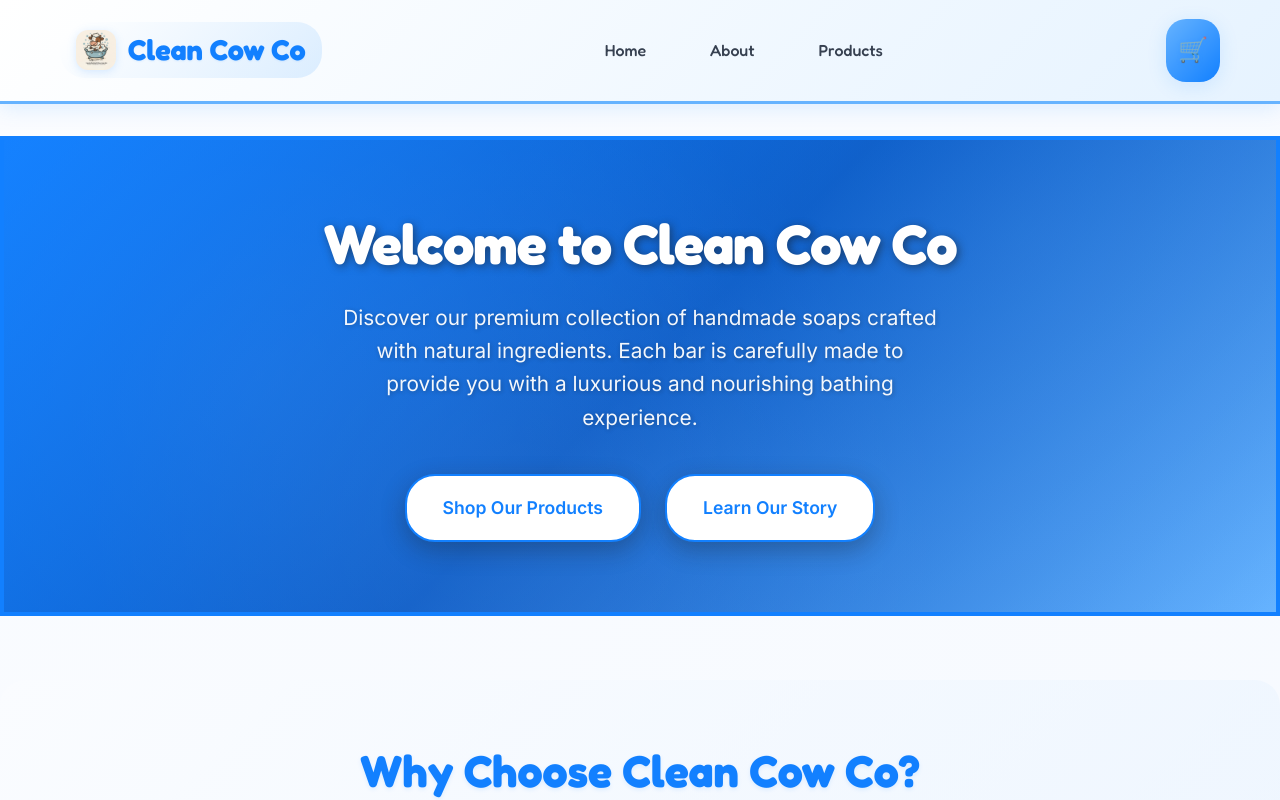
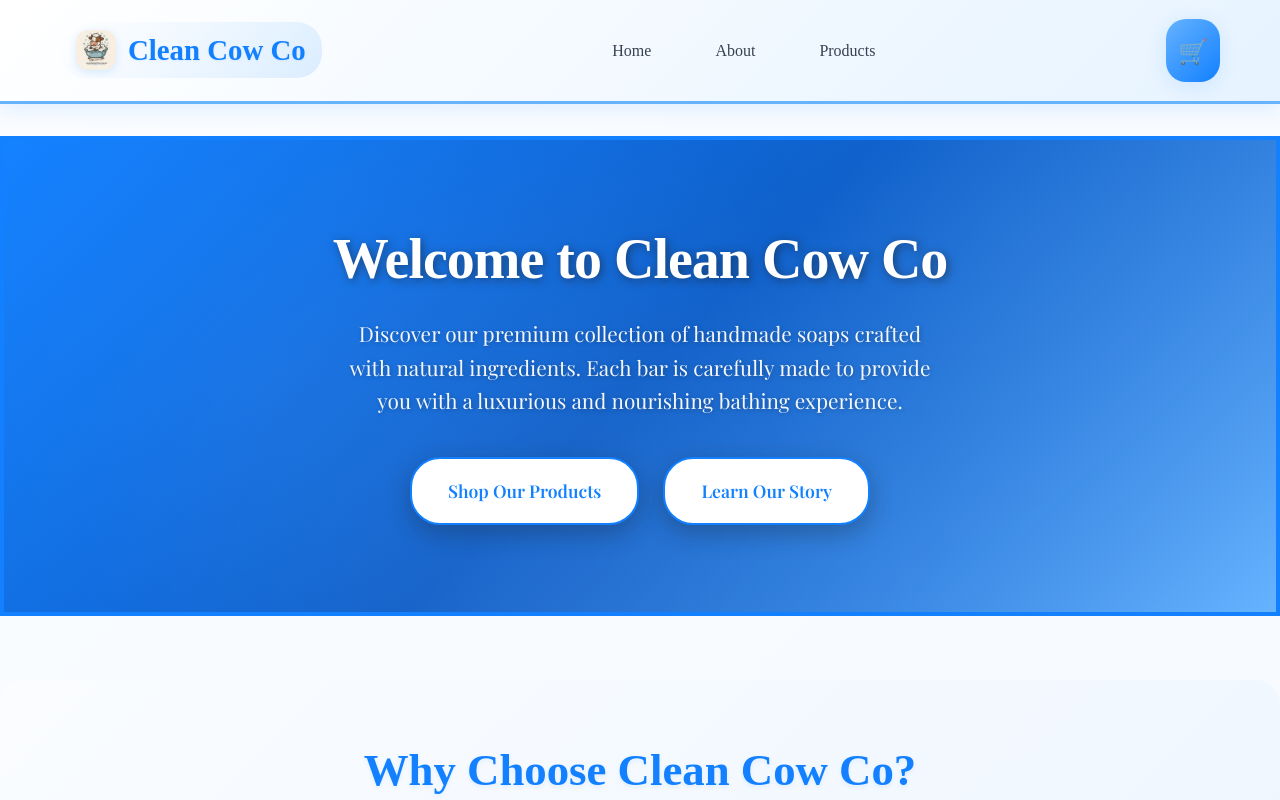
Before and after one commit to pessemaa/clean_cow_co, a Next.js app: page / in a window 1280 px wide. Shown: the top 800 px of the page. Built offline with nearby package versions, Linux system fonts and the light colour scheme.

Commit message:
Update globals.css to playfair display

```diff
--- a/app/globals.css
+++ b/app/globals.css
@@ -1,5 +1,5 @@
 /* Import Google Fonts */
-@import url('https://fonts.googleapis.com/css2?family=Fredoka:wght@300;400;500;600;700&family=Inter:wght@300;400;500;600;700&display=swap');
+@import url('https://fonts.googleapis.com/css2?family=Playfair+Display:wght@400;500;600;700&display=swap');
 
 /* Global Reset and Variables */
 * {
@@ -46,9 +46,7 @@
 }
 
 body {
-  font-family: 'Inter', -apple-system, BlinkMacSystemFont, 'Segoe UI', 'Roboto', 'Oxygen',
-    'Ubuntu', 'Cantarell', 'Fira Sans', 'Droid Sans', 'Helvetica Neue',
-    sans-serif;
+  font-family: 'Playfair Display', serif;
   -webkit-font-smoothing: antialiased;
   -moz-osx-font-smoothing: grayscale;
   line-height: 1.6;
@@ -59,7 +57,7 @@
 
 /* Typography */
 h1, h2, h3, h4, h5, h6 {
-  font-family: 'Fredoka', cursive;
+  font-family: 'Playfair Display', serif;
   color: var(--primary-blue);
   font-weight: 600;
   line-height: 1.2;
@@ -83,6 +81,7 @@
 p {
   color: var(--gray-dark);
   line-height: 1.7;
+  font-family: 'Playfair Display', serif;
 }
 
 /* Links */
@@ -109,7 +108,7 @@
   cursor: pointer;
   transition: all 0.3s ease;
   text-decoration: none;
-  font-family: 'Inter', sans-serif;
+  font-family: 'Playfair Display', serif;
   box-shadow: var(--shadow-soft);
   position: relative;
   overflow: hidden;
@@ -182,7 +181,7 @@
   margin-bottom: 0.5rem;
   font-weight: 500;
   color: var(--primary-blue);
-  font-family: 'Fredoka', cursive;
+  font-family: 'Playfair Display', serif;
 }
 
 .form-input,
@@ -193,7 +192,7 @@
   border-radius: 15px;
   font-size: 1rem;
   transition: all 0.3s ease;
-  font-family: 'Inter', sans-serif;
+  font-family: 'Playfair Display', serif;
   background: var(--white);
   box-shadow: inset 0 2px 4px rgba(18, 128, 255, 0.08);
 }
@@ -273,7 +272,7 @@
   border-radius: 20px;
   font-size: 0.85rem;
   font-weight: 500;
-  font-family: 'Fredoka', cursive;
+  font-family: 'Playfair Display', serif;
 }
 
 .badge-primary {
```
